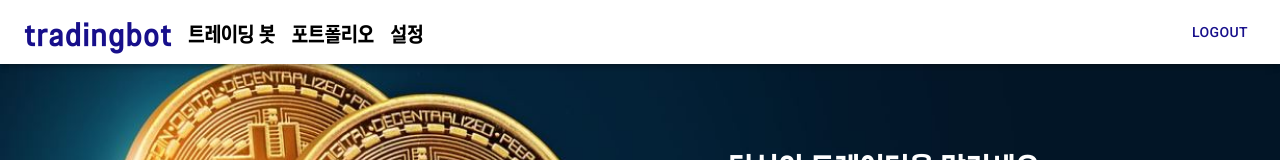
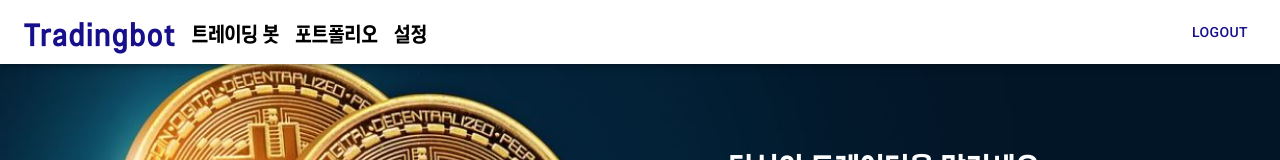
Before and after one commit to TradingBot-Frontend/front, a React (Create React App) app in the folder trading/: page /main/dashboard in a window 1280 px wide. Shown: the top 160 px of the page. Built offline with nearby package versions, Linux system fonts and the light colour scheme; no server answers; sample sign-in values are in the browser's storage.

Commit message:
Design: 전체 scroll main안으로 넣기

```diff
--- a/trading/src/routes/normalRoute/Dashboard.tsx
+++ b/trading/src/routes/normalRoute/Dashboard.tsx
@@ -39,9 +39,11 @@ const drawerWidth = 240;
 const useStyles = makeStyles((theme) => ({
   root: {
     display: 'flex',
-    overflow: 'hidden',
+    // overflow: 'hidden',
     position: 'relative',
-    height: '80rem',
+    height: '100vh',
+    flexDirection: 'column',
+    background: '#43335',
   },
   toolbar: {
     // paddingRight: 24, // keep right padding when drawer closed
@@ -80,7 +82,6 @@ const useStyles = makeStyles((theme) => ({
     // flexGrow: 6,
     color: '#170f8b',
     fontFamily: 'sleig',
-
     fontSize: '30px',
   },
   menuWrapper: {
@@ -124,8 +125,9 @@ const useStyles = makeStyles((theme) => ({
   appBarSpacer: theme.mixins.toolbar,
   content: {
     flexGrow: 1,
-    height: '100vh',
+    height: '100%',
     width: '100%',
+    overflow: 'auto',
   },
   container: {
     paddingTop: theme.spacing(4),
@@ -196,6 +198,7 @@ export default function Dashboard() {
   return (
     <div className={classes.root}>
       <CssBaseline />
+      <div>
         <AppBar
           position="absolute"
           className={clsx(classes.appBar, open && classes.appBarShift)}
@@ -210,7 +213,7 @@ export default function Dashboard() {
                   noWrap
                   className={classes.title}
                 >
-                tradingbot
+                  Tradingbot
                 </Typography>
               </Link>
               <Link to="trading-bot" style={{ textDecoration: 'none' }}>
@@ -257,9 +260,9 @@ export default function Dashboard() {
             />
           </Toolbar>
         </AppBar>
-
+      </div>
+      <div className={classes.appBarSpacer} />
       <main className={classes.content}>
-        <div className={classes.appBarSpacer} />
         <ContentsRouter />
       </main>
       <Dialog
--- a/trading/src/routes/normalRoute/Main.tsx
+++ b/trading/src/routes/normalRoute/Main.tsx
@@ -24,8 +24,8 @@ const MainWapper = styled.div`
   flex-direction: column;
   width: 100%;
   height: 80rem;
+  /* overflow: auto; */
   font-family: 'sleig';
-  background-color: #ffffff;
   .buttons {
     display: flex;
     flex-direction: row-reverse;
```
Lines whose indentation alone changed are shown as unchanged.
